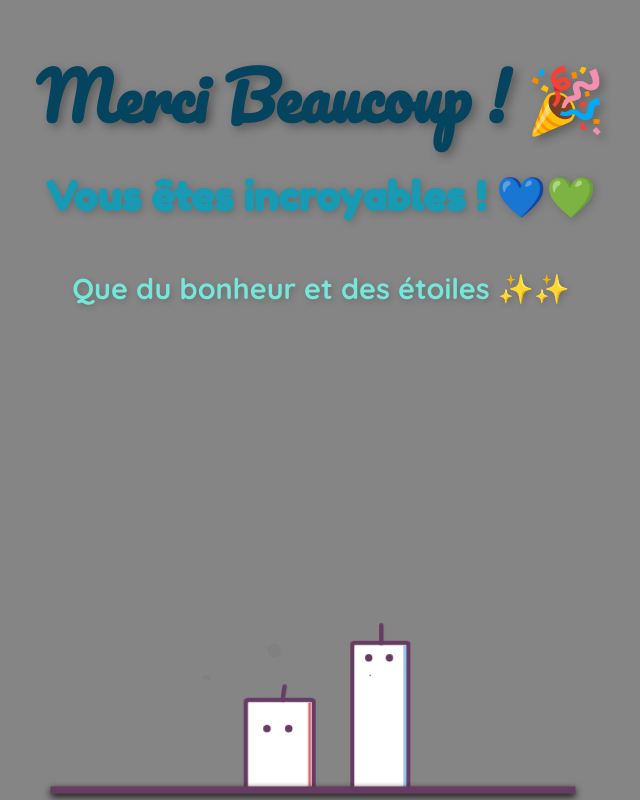
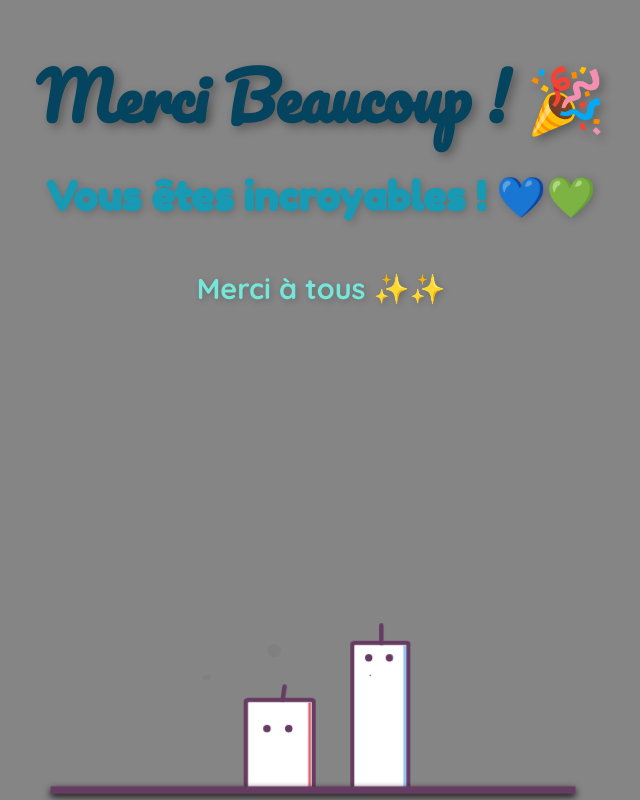
Before and after one commit to LudoLamerre/thanks-page, a plain HTML site: page index.html in a window 1280 px wide. Shown: the whole page, without its empty margins (327-967 px from the left). Drawn offline with Linux system fonts and the light colour scheme.

Commit message:
Update index.html

```diff
--- a/index.html
+++ b/index.html
@@ -551,7 +551,7 @@
     <div class="text-container">
         <h1>Merci Beaucoup ! 🎉</h1>
         <h2>Vous êtes incroyables ! 💙💚</h2>
-        <p>Que du bonheur et des étoiles ✨✨</p>
+        <p>Merci à tous ✨✨</p>
     </div>
     <div class="wrapper">
       <div class="candles">
```
